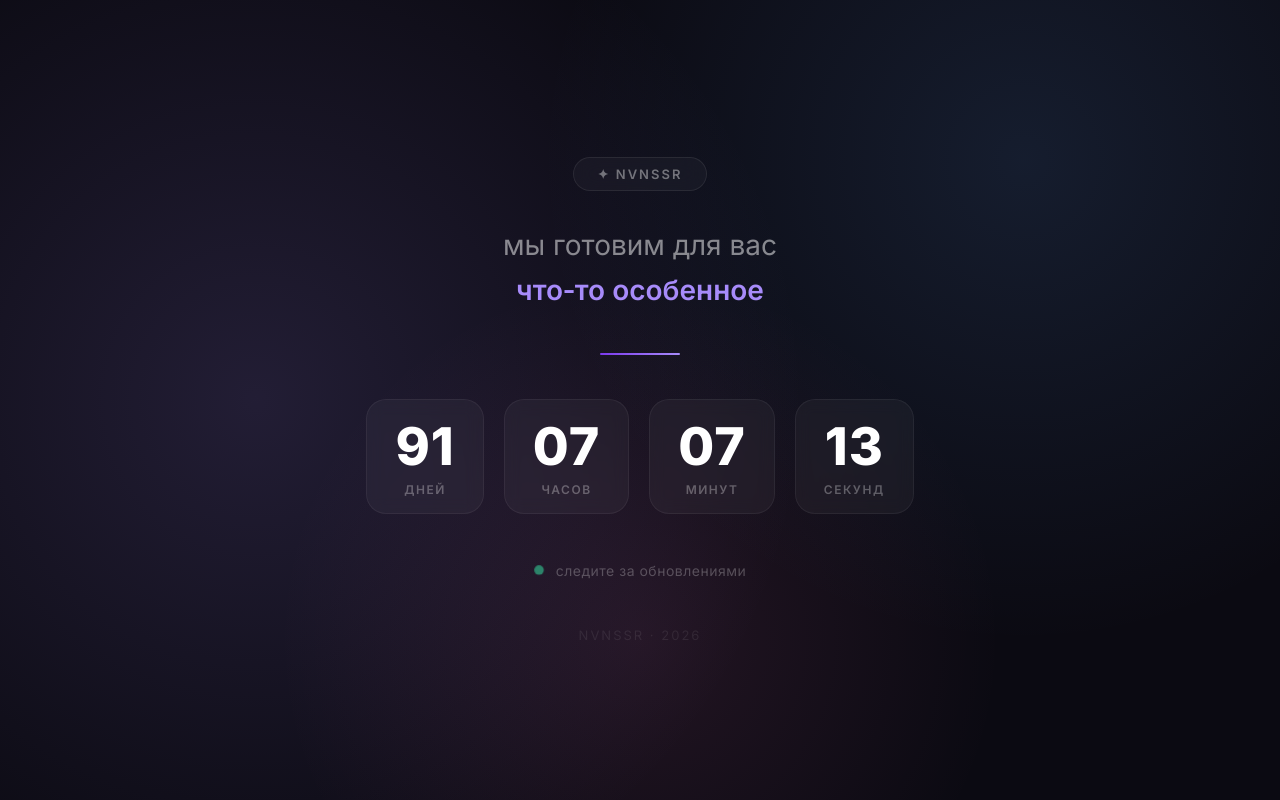
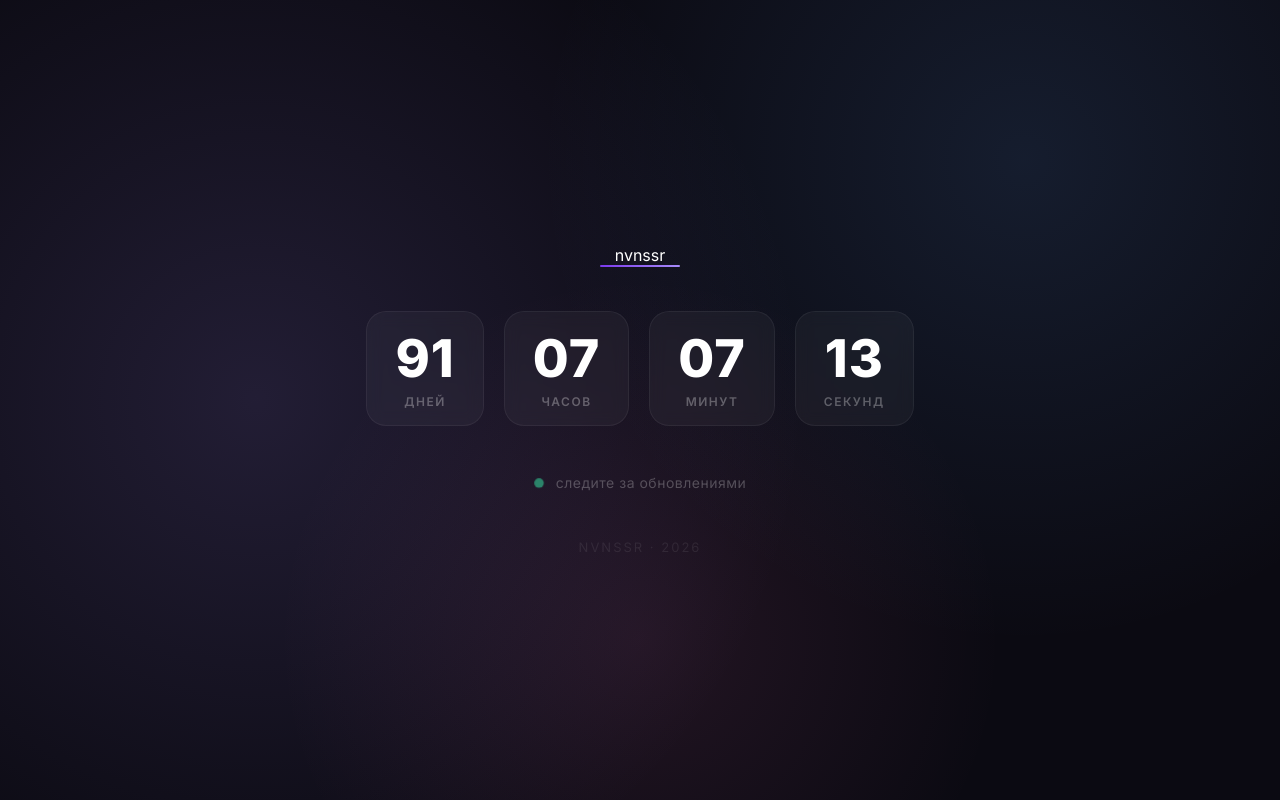
Before and after one commit to meowuhli/nvnssr.site, a plain HTML site: page index.html in a window 1280 px wide. Drawn offline with Linux system fonts and the light colour scheme.

Commit message:
Update index.html
Add index.html

```diff
--- a/index.html
+++ b/index.html
@@ -12,11 +12,7 @@
 
   <div class="container">
     <div class="content">
-      <div class="badge">✦ nvnssr</div>
-
-      <!-- Заголовок убран -->
-
-      <p class="sub">мы готовим для вас<br /><span>что‑то особенное</span></p>
+      <div class="logo">nvnssr</div>
       <div class="divider"></div>
 
       <div class="timer">
```
